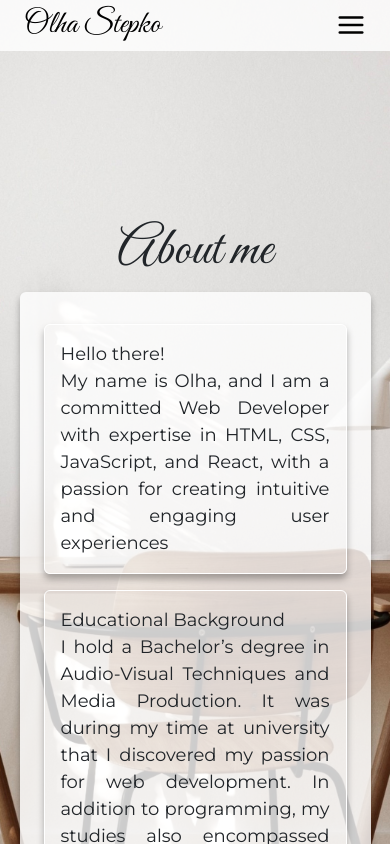
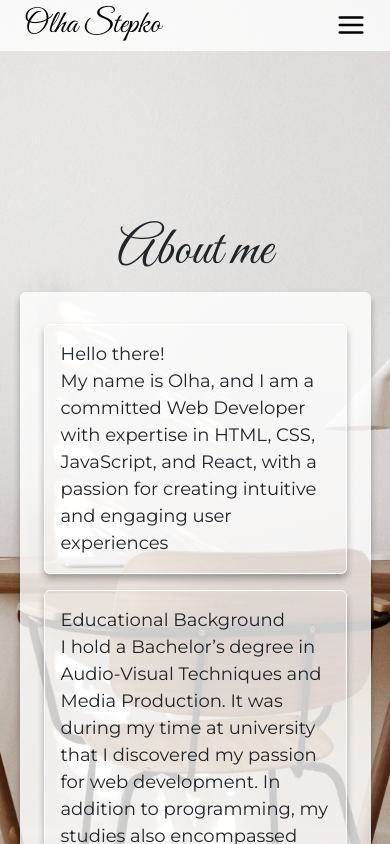
Before and after one commit to Lia-O1/portfolio-react-2, a React (Create React App) app: page /about in a window 390 px wide. Shown: the top 844 px of the page. Built offline with nearby package versions, Linux system fonts and the light colour scheme.

Commit message:
Fixed text-align for About page

```diff
--- a/src/styles/About.css
+++ b/src/styles/About.css
@@ -28,10 +28,8 @@
   box-shadow: 0px 5px 7px rgb(0, 0, 0, 0.3);
 }
 
-@media (max-width: 768px) {
-  .About p {
-    text-align: justify;
-  }
+.About p {
+  text-align: justify;
 }
 
 @media (max-width: 576px) {
@@ -42,4 +40,8 @@
   h3 {
     font-size: 24px;
   }
+
+  .About p {
+    text-align: left;
+  }
 }
```
